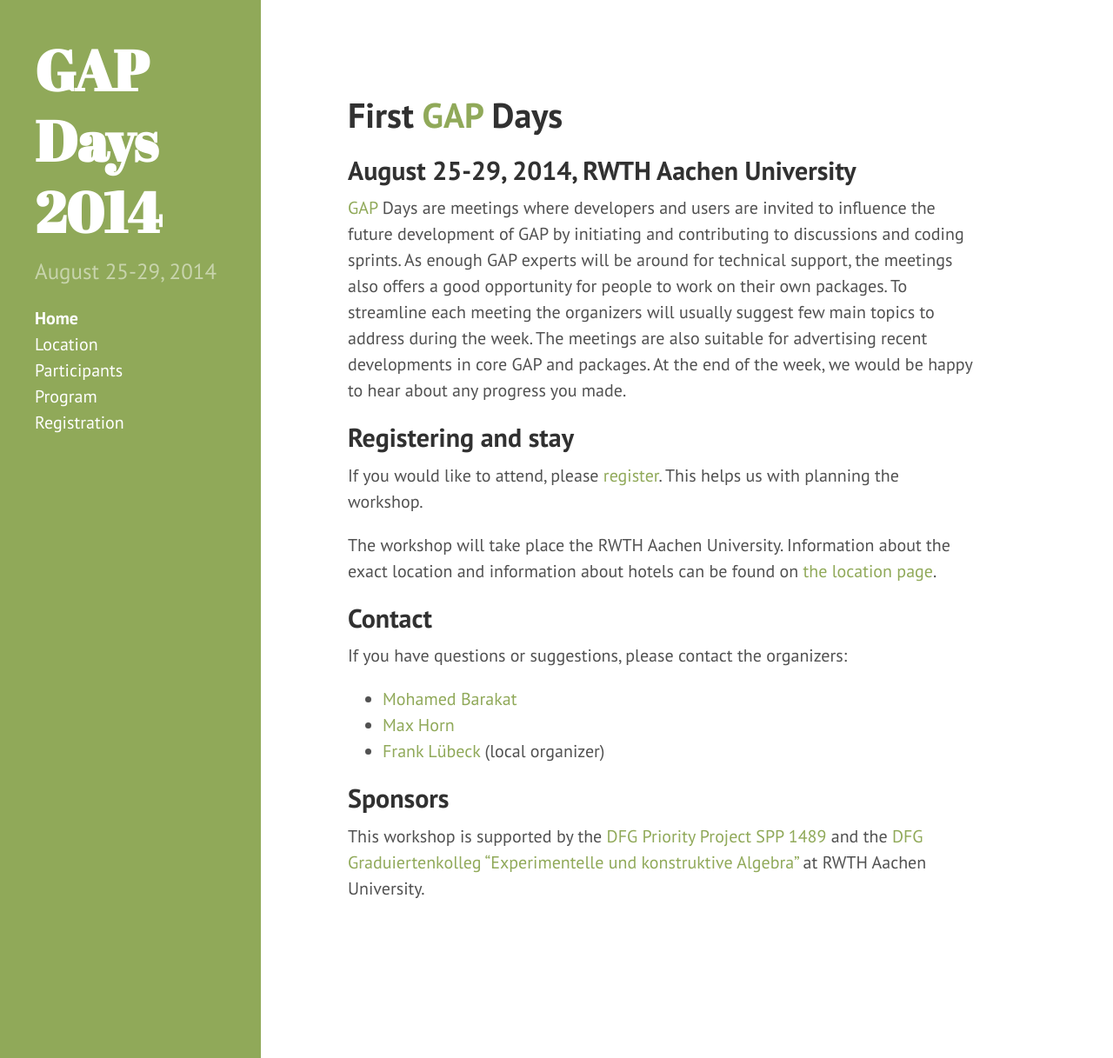
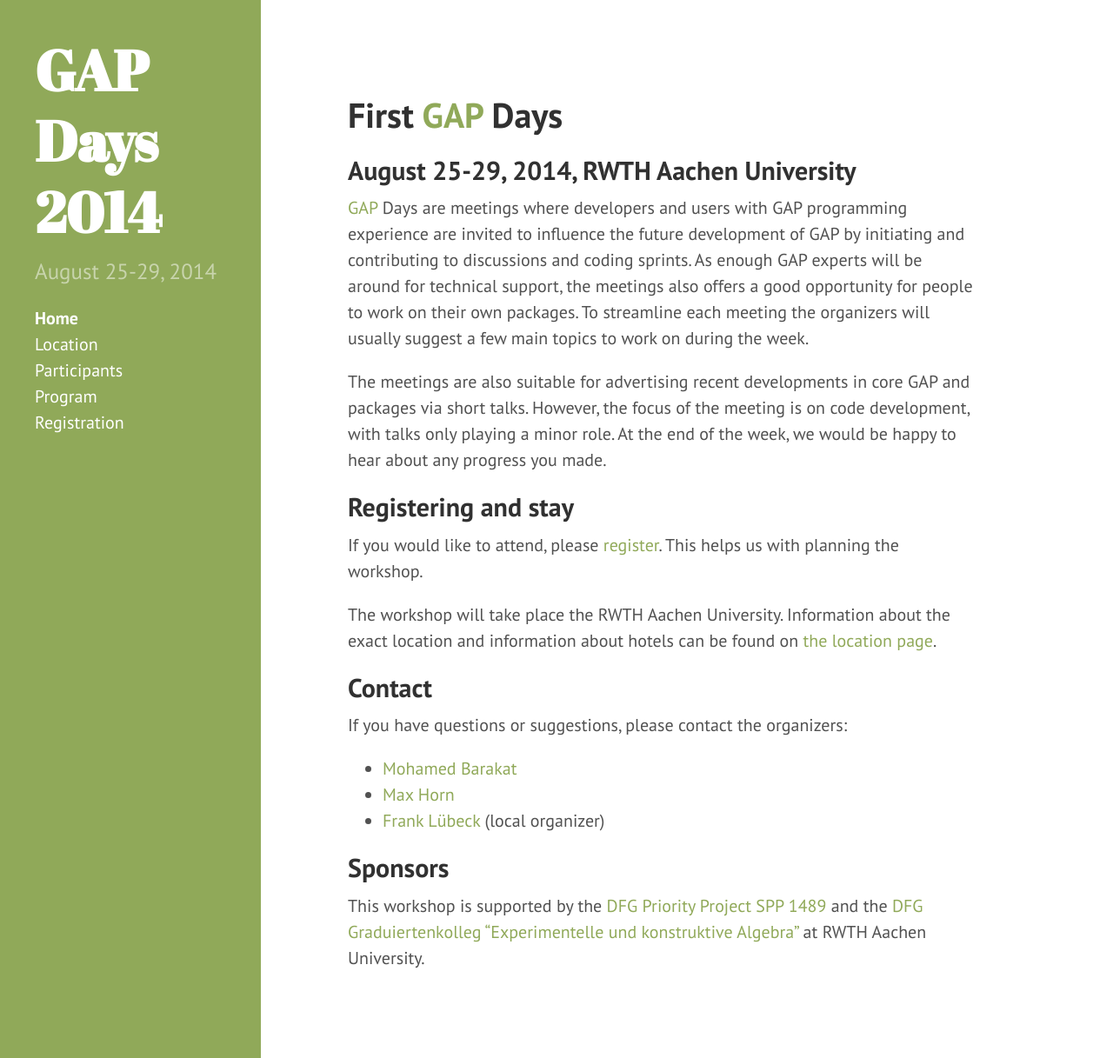
Before and after one commit to olexandr-konovalov/gapdays2014, a Jekyll site: the page built from index.md, in a window 1280 px wide and 1217 px high. Shown: the whole window at 87% size. Built offline with Jekyll 4.4.1, drawn with Linux system fonts in a browser that asks for light colours; Markdown is read by kramdown in place of the engine named in the settings.

Commit message:
Update intro blurb a bit

```diff
--- a/index.md
+++ b/index.md
@@ -6,14 +6,18 @@
 # First [GAP](http://www.gap-system.org/) Days
 ## August 25-29, 2014, RWTH Aachen University
 
-[GAP](http://www.gap-system.org/) Days are meetings where developers and users are invited to influence the future
-development of GAP by initiating and contributing to discussions and coding sprints.
-As enough GAP experts will be around for technical support, the meetings also offers
-a good opportunity for people to work on their own packages. To streamline each meeting
-the organizers will usually suggest few main topics to address during the week.
+[GAP](http://www.gap-system.org/) Days are meetings where developers and users
+with GAP programming experience are invited to influence the future
+development of GAP by initiating and contributing to discussions and coding
+sprints. As enough GAP experts will be around for technical support, the
+meetings also offers a good opportunity for people to work on their own
+packages. To streamline each meeting the organizers will usually suggest a few
+main topics to work on during the week.
+
 The meetings are also suitable for advertising recent developments in core GAP
-and packages. At the end of the week, we would be happy to hear about any progress
-you made.
+and packages via short talks. However, the focus of the meeting is on code
+development, with talks only playing a minor role. At the end of the week, we
+would be happy to hear about any progress you made.
 
 ## Registering and stay
 
```
